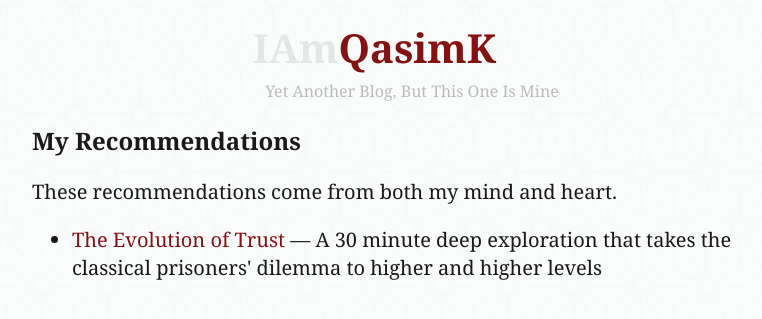
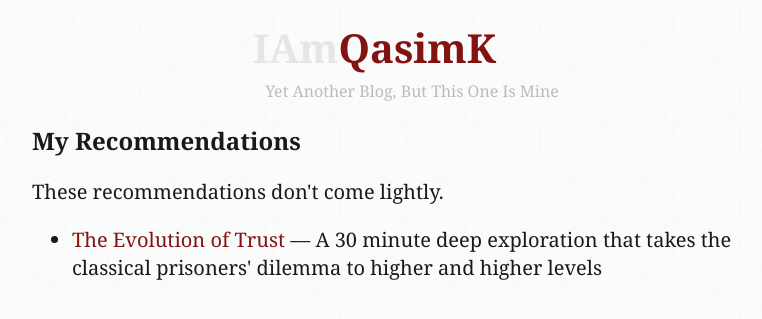
Before and after one commit to QasimK/qasimk.github.io, a Jekyll site: the page built from _pages/recommendations.md, in a window 1280 px wide. Shown: the top 319 px of the page, without its empty margins (228-990 px from the left). Built offline with Jekyll 4.4.1, drawn with Linux system fonts in a browser that asks for light colours.

Commit message:
More refactoring

```diff
--- a/_pages/recommendations.md
+++ b/_pages/recommendations.md
@@ -5,7 +5,7 @@ permalink: /recommendations/
 
 <section>
     <h1>My Recommendations</h1>
-    <p>These recommendations come from both my mind and heart.</p>
+    <p>These recommendations don't come lightly.</p>
     <ul>
         {% for recommendation in site.data.recommendations %}
             <li>
```
Also changed, not shown: _pages/404.md (renamed from 404.md).
